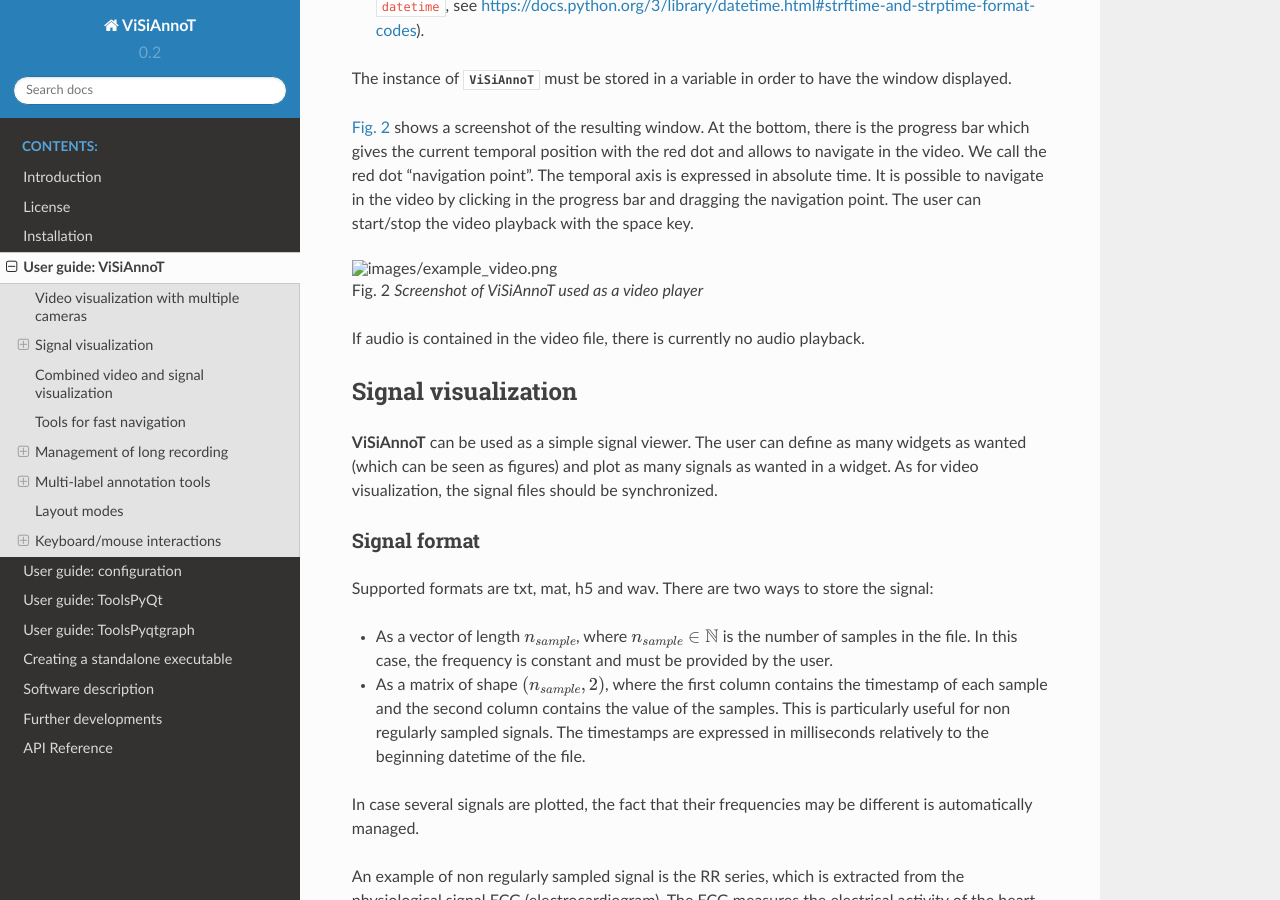
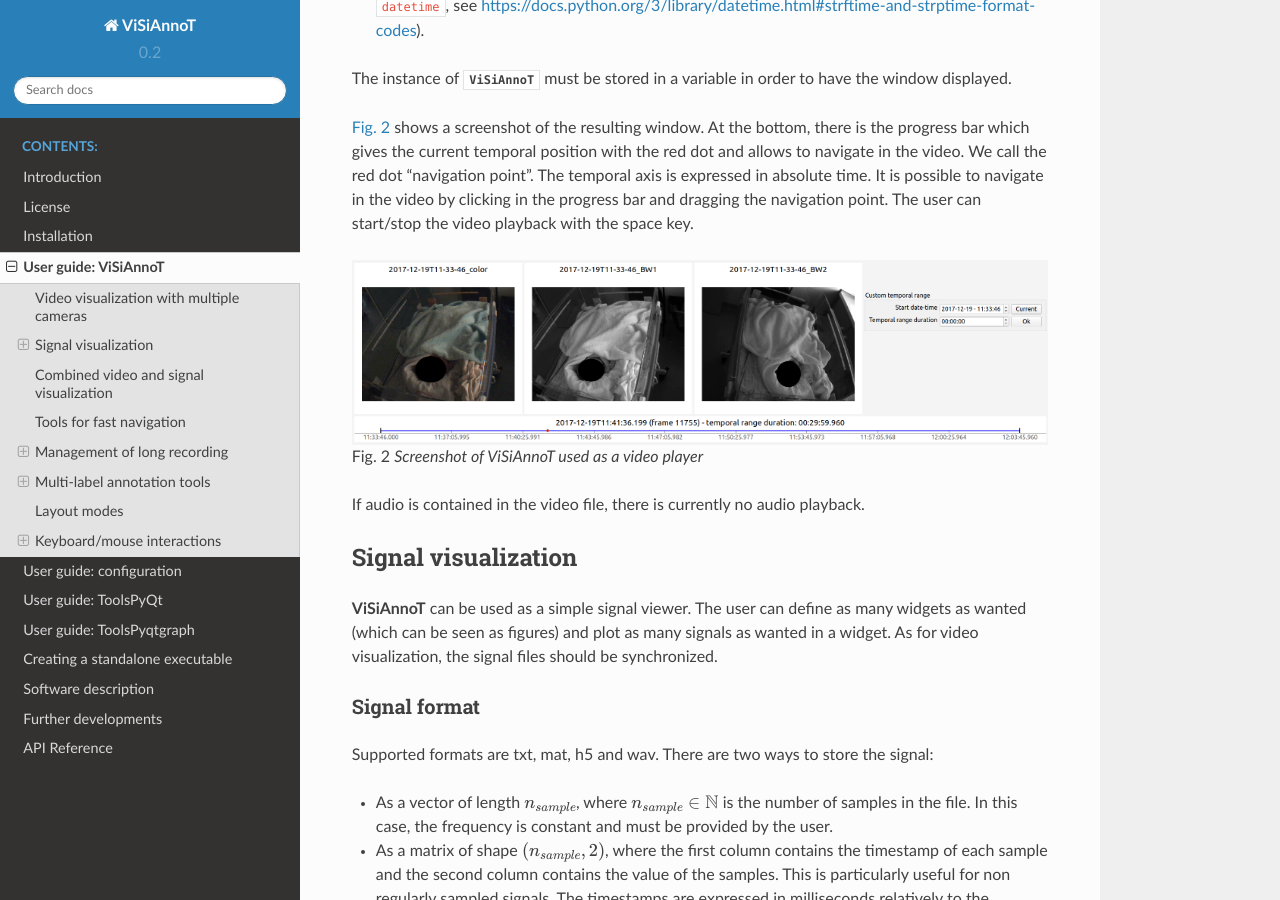
Before and after one commit to RphWbr/visiannot, a Sphinx documentation site: the page built from doc/source/userguide-visiannot.rst, in a window 1280 px wide and 900 px high, scrolled down 1079 px. Built offline with Sphinx 7.4.7 and the Read the Docs theme 2.0.0, drawn with Linux system fonts in a browser that asks for light colours; formulas are drawn with MathJax 3.

Commit message:
main - documentation bug fix with uppercase image extension

```diff
--- a/doc/source/intro.rst
+++ b/doc/source/intro.rst
@@ -22,6 +22,6 @@ The main features are:
 - Multi-label image extraction
 - Configuration via a graphical user interface
 
-.. figure:: images/layout_mode_2.png
+.. figure:: images/layout_mode_2.PNG
 
   Screenshot of ViSiAnnoT
--- a/doc/source/userguide-visiannot.rst
+++ b/doc/source/userguide-visiannot.rst
@@ -45,7 +45,7 @@ The instance of :class:`.ViSiAnnoT` must be stored in a variable in order to hav
 
 .. _fig-example-video:
 
-.. figure:: images/example_video.png
+.. figure:: images/example_video.PNG
 
   Screenshot of ViSiAnnoT used as a video player
 
@@ -183,7 +183,7 @@ Based on :numref:`fig-example-signal`, :numref:`fig-example-signal-zoom` illustr
 
 .. _fig-example-signal-zoom:
 
-.. figure:: images/example_signal_zoom.png
+.. figure:: images/example_signal_zoom.PNG
 
   Screenshot of ViSiAnnoT used as a signal viewer after zoom
 
@@ -244,7 +244,7 @@ The threshold configuration dictionary ``threshold_dict`` specifies on which sig
 
 .. _fig-example-threshold:
 
-.. figure:: images/example_thresholds.png
+.. figure:: images/example_thresholds.PNG
 
   Detail of a screenshot of ViSiAnnoT used as a signal viewer with two thresholds
 
@@ -313,7 +313,7 @@ In this example, two types of intervals are defined on the ``"ECG"`` plot. A spe
 
 .. _fig-example-intervals:
 
-.. figure:: images/example_intervals.png
+.. figure:: images/example_intervals.PNG
 
   Detail of a screenshot of ViSiAnnoT used as a signal viewer with additional temporal intervals
 
@@ -383,7 +383,7 @@ Third, there is a tool for defining a custom temporal range, as shown in :numref
 
 .. _fig-example-custom-interval:
 
-.. figure:: images/custom_interval.png
+.. figure:: images/custom_interval.PNG
 
   Tool for defining a custom temporal range
 
@@ -401,7 +401,7 @@ In this context, there are two additional buttons that allow to switch easily fr
 
 .. _fig-file-selection:
 
-.. figure:: images/file_selection.png
+.. figure:: images/file_selection.PNG
 
   Buttons and combo box for file selection in a long recording
 
@@ -518,7 +518,7 @@ There are two labels (dictionary keys), to which is associated a color (dictiona
 
 .. _fig-annot-event:
 
-.. figure:: images/annotation_event_tool.png
+.. figure:: images/annotation_event_tool.PNG
 
   Events annotation tool
 
@@ -534,7 +534,7 @@ The "Display mode" radio buttons allow to choose what to display:
 
 .. _fig-example-annotation:
 
-.. figure:: images/example_annotation.png
+.. figure:: images/example_annotation.PNG
 
   Detail of a screenshot of ViSiAnnoT with annotations displayed, each color corresponding to one label
 
@@ -542,7 +542,7 @@ It is possible to display the duration of the annotated intervals by clicking wi
 
 .. _fig-annot-event-desc:
 
-.. figure:: images/annotation_event_description.png
+.. figure:: images/annotation_event_description.PNG
 
   Detail of a screenshot of ViSiAnnoT with annotations displayed, two of them with duration displayed
 
@@ -620,7 +620,7 @@ When creating an instance of *ViSiAnnoT* or *ViSiAnnoTLongRec*, the configuratio
 
 .. _fig-annot-im:
 
-.. figure:: images/annotation_image_tool.png
+.. figure:: images/annotation_image_tool.PNG
 
   Image extraction tool
 
@@ -691,19 +691,19 @@ Here is an example of combined video and signal visualization in the context of
 
 Mode 1 puts the emphasis on the video. If there is not enough space left for the signals, a scroll area is created.
 
-.. figure:: images/layout_mode_1.png
+.. figure:: images/layout_mode_1.PNG
 
   Layout mode 1
 
 Mode 2 puts the emphasis on the signal.
 
-.. figure:: images/layout_mode_2.png
+.. figure:: images/layout_mode_2.PNG
 
   Layout mode 2
 
 Mode 3 provides a more compact display since the following features are disabled: selection of truncated temporal range, selection of temporal range from cursor, and custom selection of temporal range.
 
-.. figure:: images/layout_mode_3.png
+.. figure:: images/layout_mode_3.PNG
 
   Layout mode 3
 
```
Also changed, not shown: README.md (+1 -1 lines), visiannot.PNG (deleted).
